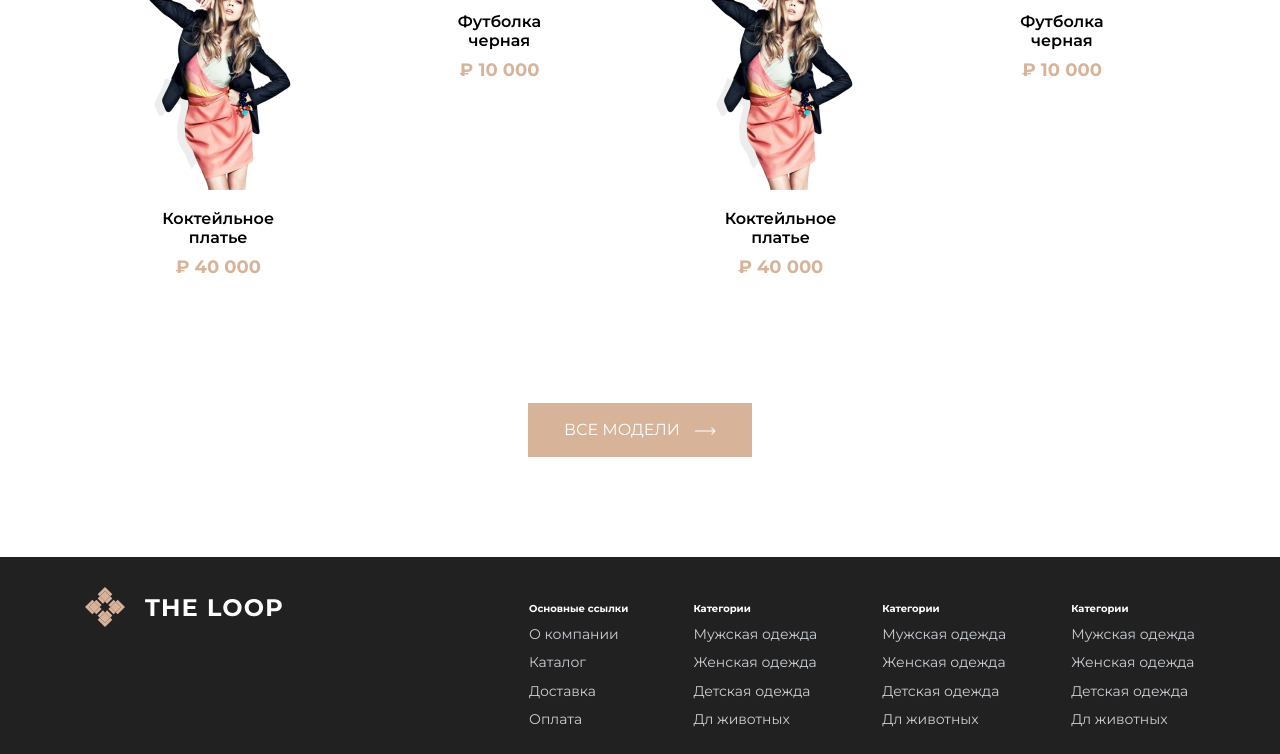
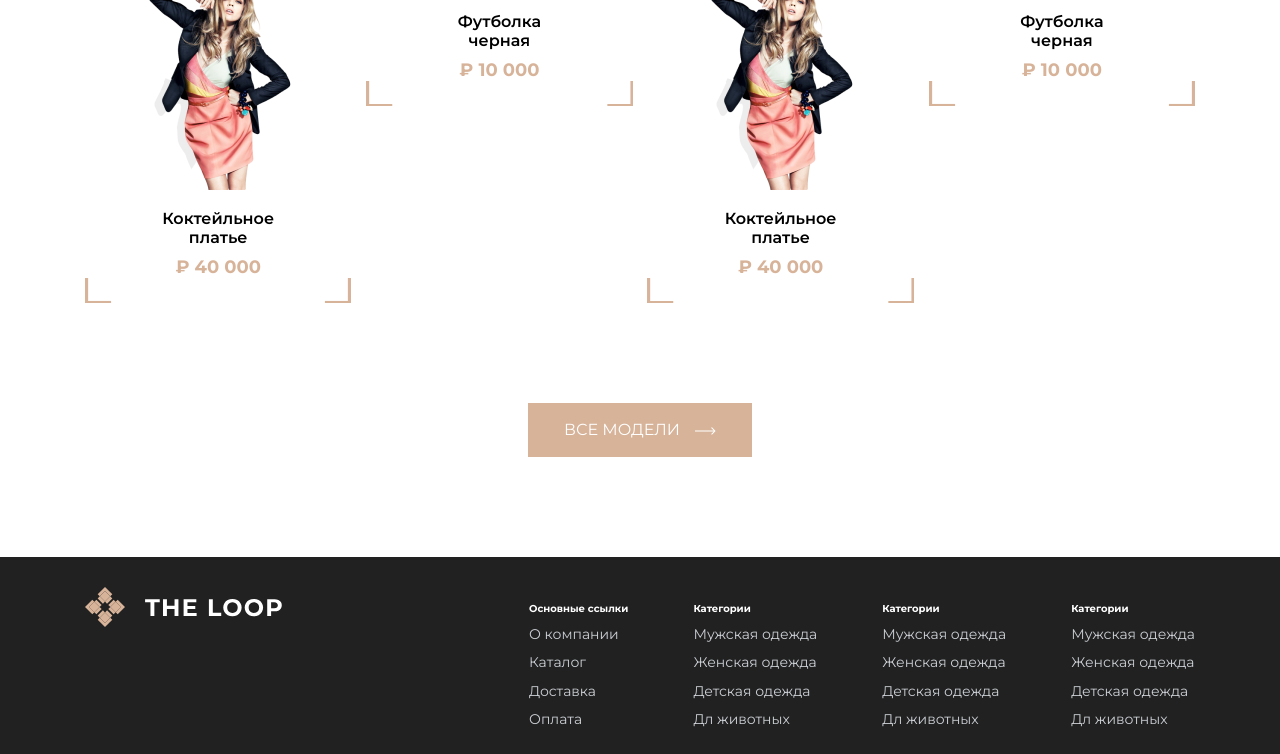
Before and after one commit to dachusta/TheLoop, a plain HTML site: page index.html in a window 1280 px wide. Shown: the part 1506-2260 px from the top of the page. Drawn offline with nearby package versions, Linux system fonts and the light colour scheme.

Commit message:
Update style.css

```diff
--- a/css/style.css
+++ b/css/style.css
@@ -474,7 +474,7 @@ body {
 }
 
 .product-item:after {
-  background-image: url("../img/item-bottom.svg");
+  background-image: url("../img/item-bot.svg");
 }
 
 .product-title {
```
